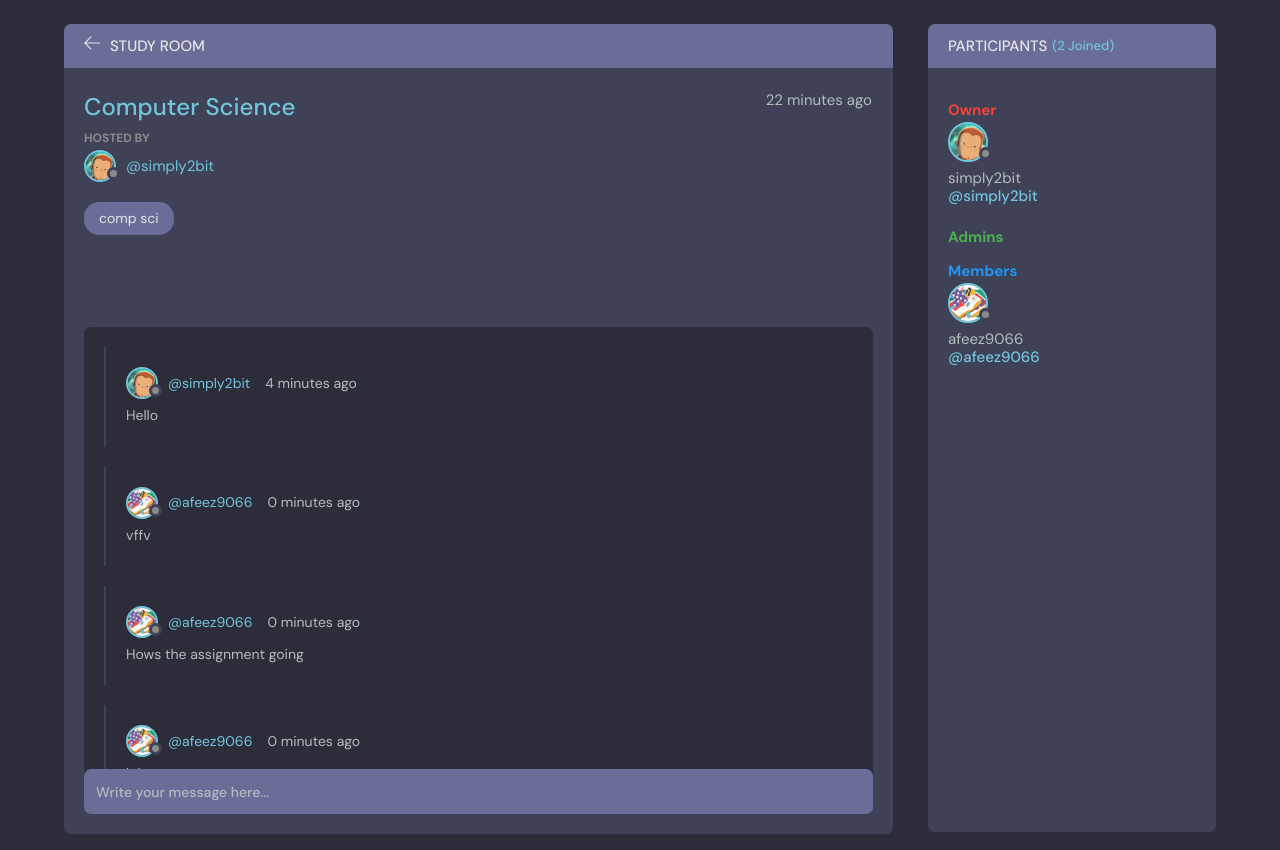
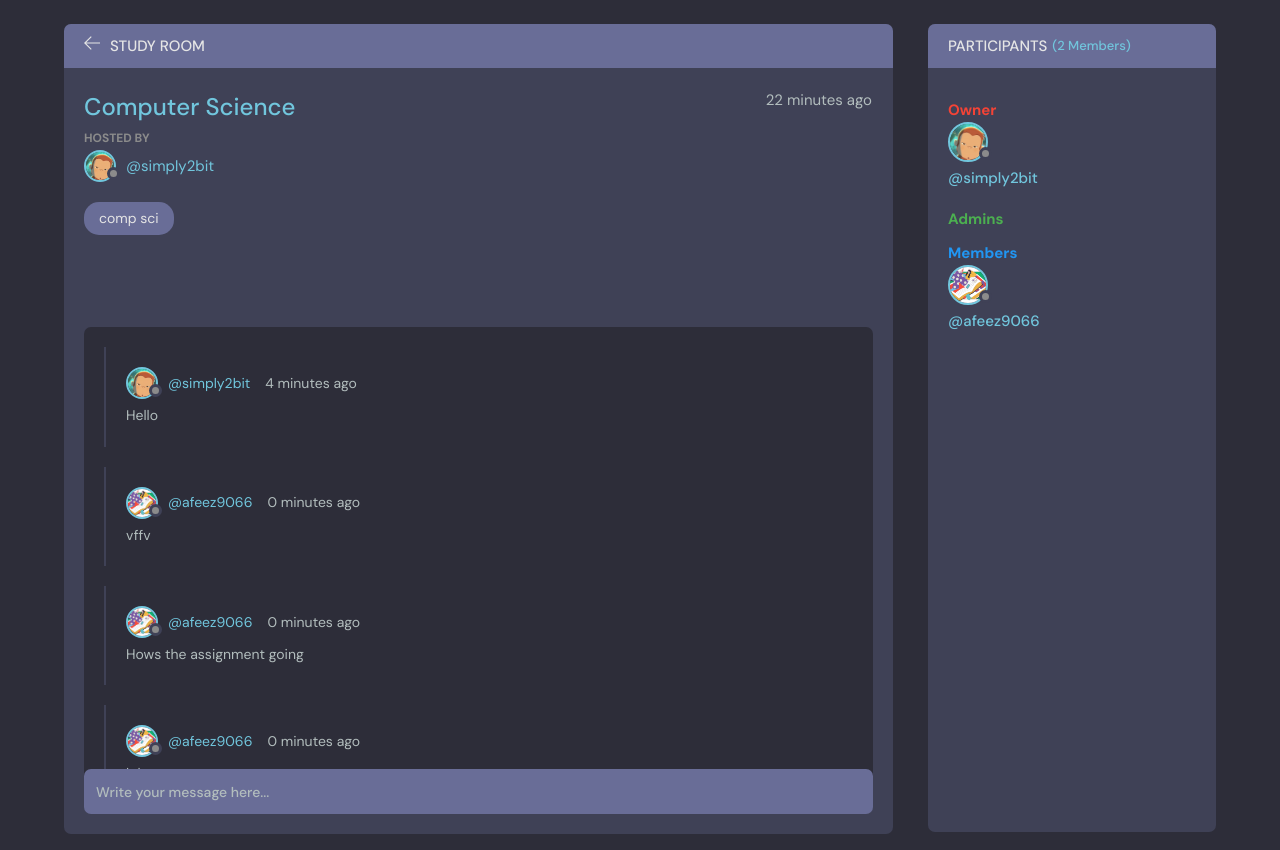
Before and after one commit to ardz01/uniBud, a Django app: page /room/3/ in a window 1280 px wide. Shown: the part 76-926 px from the top of the page. Run offline with Django 4.2, Linux system fonts and the light colour scheme; data comes from the database, SQL or seed files in the repository; both versions use the stored data as it was after the commit.

Commit message:
minor changes

```diff
--- a/base/templates/base/room.html
+++ b/base/templates/base/room.html
@@ -123,7 +123,7 @@
 
     <!--   Start -->
     <div class="participants">
-      <h3 class="participants__top">Participants <span>({{participants.count}} Joined)</span></h3>
+      <h3 class="participants__top">Participants <span>({{participants.count}} Members)</span></h3>
       <div class="participants__list scroll" data-room-id="{{ room.id }}">
         <h4 class="role-title owner-title">Owner</h4>
         <div class="owner">
@@ -153,7 +153,6 @@
                   <img src="{{user.avatar.url}}" />
                 </div>
                 <p>
-                  {{user.username}}
                   <span>@{{user.username}}</span>
                 </p>
               </a>
```
Also changed, not shown: db.sqlite3.
